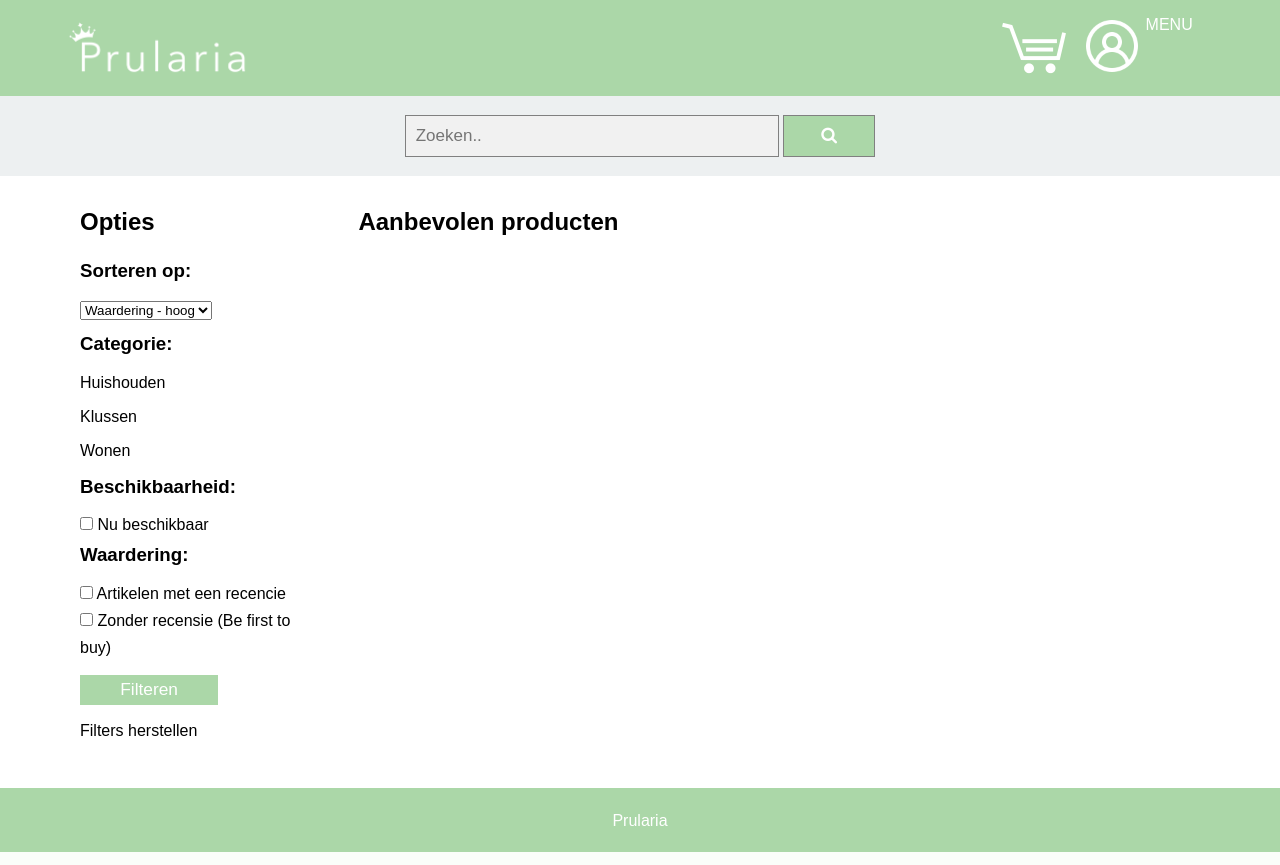
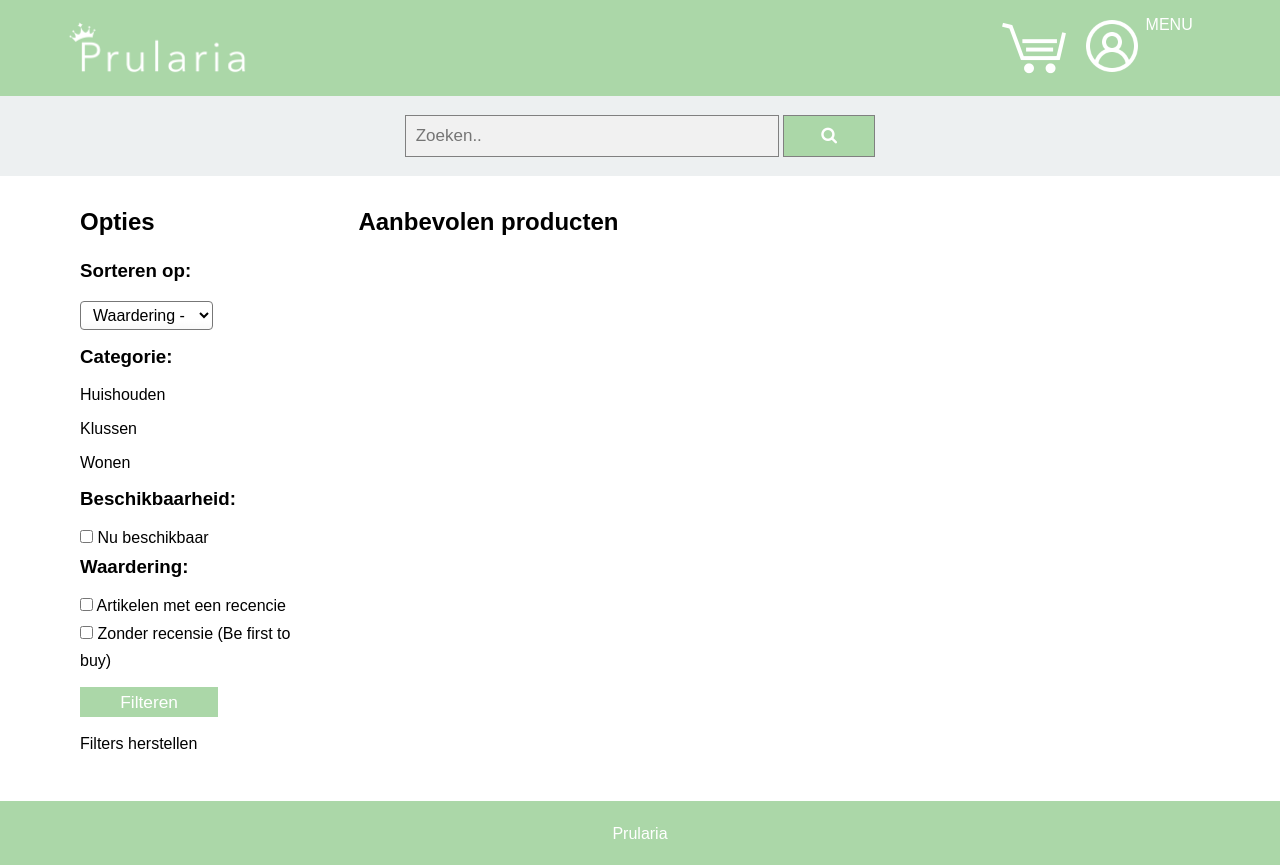
Before and after one commit to Tom-Lcr/Webshop, a PHP site: page /startPagina.php in a window 1280 px wide. Run offline with PHP 8.4, Linux system fonts and the light colour scheme; data that the repository does not hold is empty.

Commit message:
Select met sorteeropties css

```diff
--- a/style.css
+++ b/style.css
@@ -145,18 +145,44 @@ input[type=checkbox] {
     margin-bottom: 1em;
 }
 
-.filterOpties a{
+.filterOpties a {
     text-decoration: none;
     color: black;
     display: inline-block;
     transition: 0.1s ease;
 }
 
-.filterOpties a:hover{
+.filterOpties a:hover {
     color: #ABD7A8;
     transform: scale(1.025);
     transform-origin: 0% 100%;
-    transition: 0.1s ease;}
+    transition: 0.1s ease;
+}
+
+select {
+    width: 50%;
+    min-width: 15ch;
+    max-width: 30ch;
+    border: 1px solid var(--select-border);
+    border-radius: 0.25em;
+    padding: 0.25em 0.5em;
+    font-size: 1em;
+    cursor: pointer;
+    line-height: 1;
+    background-color: #fff;
+    background-image: linear-gradient(to top, #f9f9f9, #fff 33%);
+  }
+
+select::-ms-expand {
+    display: none;
+    outline: none;
+}
+
+:root {
+    --select-border: #777;
+    --select-focus: blue;
+    --select-arrow: var(--select-border);
+}
 
 .button {
     width: 60%;
@@ -245,10 +271,21 @@ input[type=checkbox] {
 .paginaCounter a {
     text-decoration: none;
     color: #717171;
+    transition: 0.2s ease;
+    display: inline-block;
+    font-size: 1.2em;
+}
+
+.paginaCounter a:hover {
+    color: #ABD7A8;
+    font-weight: bold;
+    transform: scale(1.1);
+    transform-origin: 0% 100%;
+    transition: 0.2s ease;
 }
 
 .huidigePagina {
-    font-weight: bold;
+    font-weight: bolder;
 }
 
 
```
